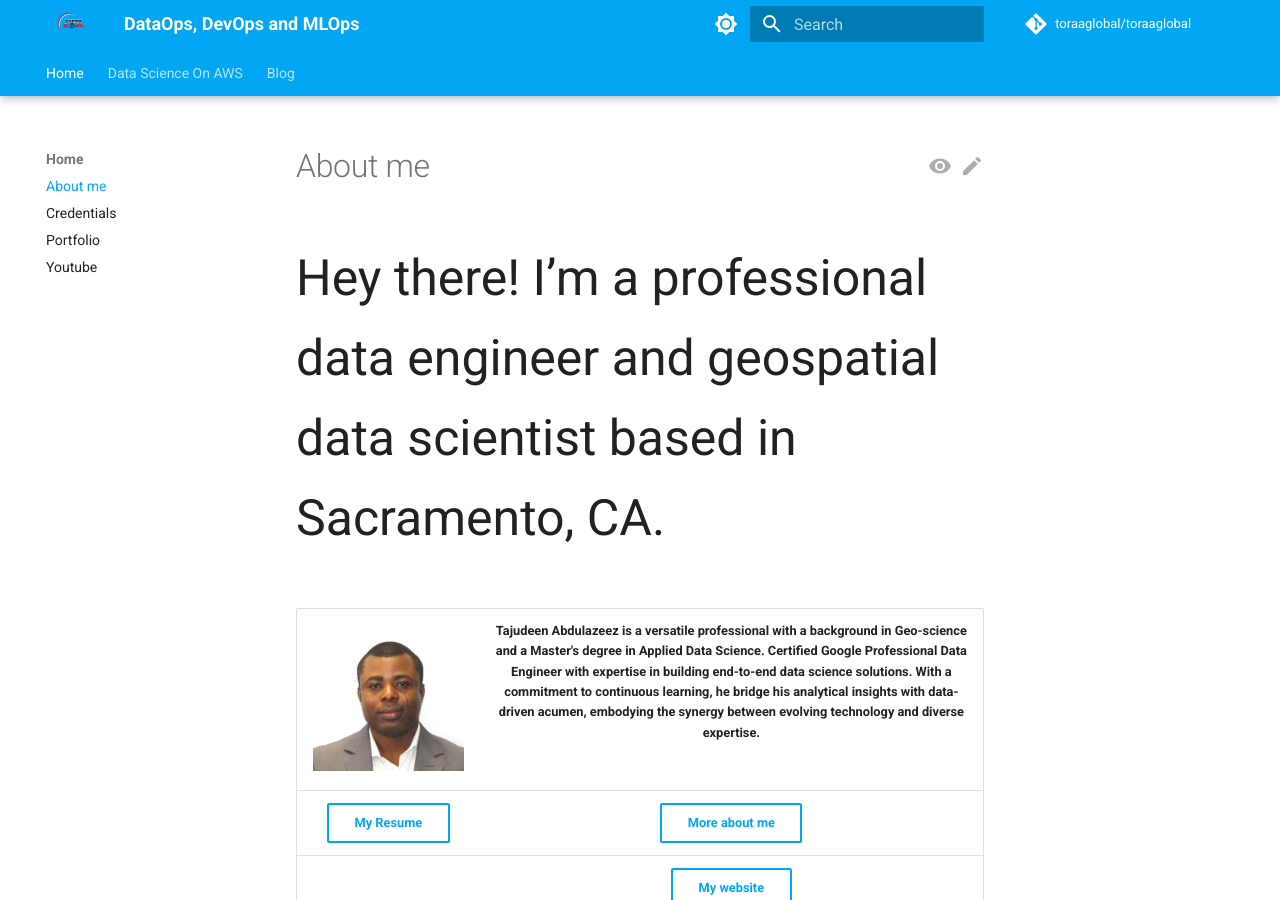
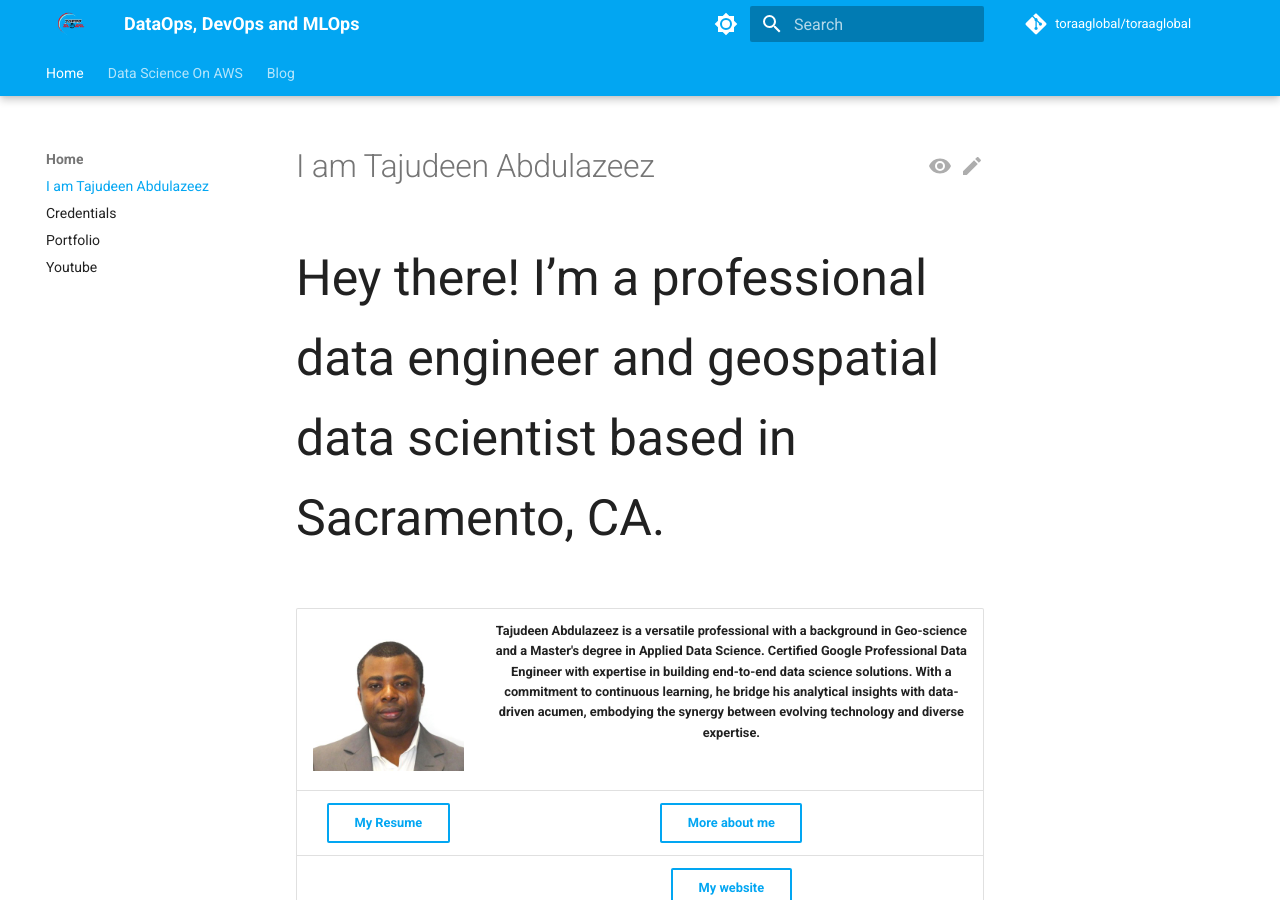
Before and after one commit to toraaglobal/toraaglobal, an MkDocs documentation site: the page built from docs/index.md, in a window 1280 px wide and 900 px high. Built offline with MkDocs 1.6.1 and Material for MkDocs 9.7.7, drawn with Linux system fonts in a browser that asks for light colours; comment, search, counter and statistics services are not loaded.

Commit message:
modified index in mkdocs

```diff
--- a/mkdocs.yml
+++ b/mkdocs.yml
@@ -97,7 +97,7 @@ copyright: Copyright &copy; 2023  Tajudeen Abdulazeez
 
 nav:
   - Home:
-    - About me: index.md
+    - I am Tajudeen Abdulazeez: index.md
     - Credentials: credentials.md
     - Portfolio: '#'
     - Youtube: 'https://www.youtube.com/@DataCraftMasters/about'
```
